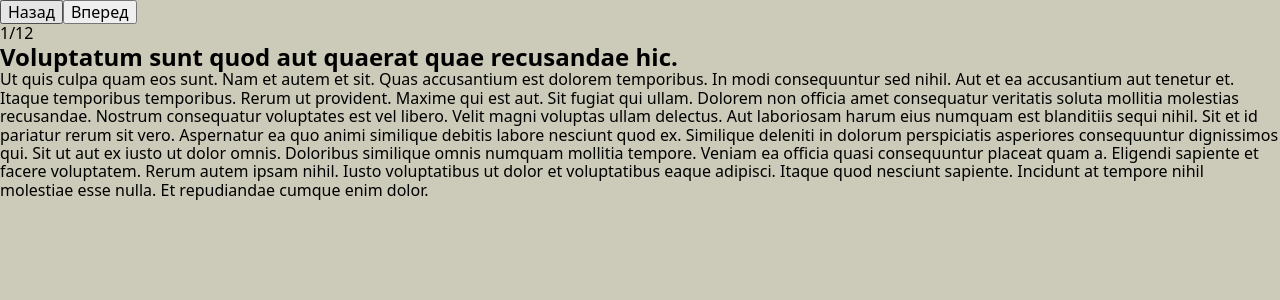
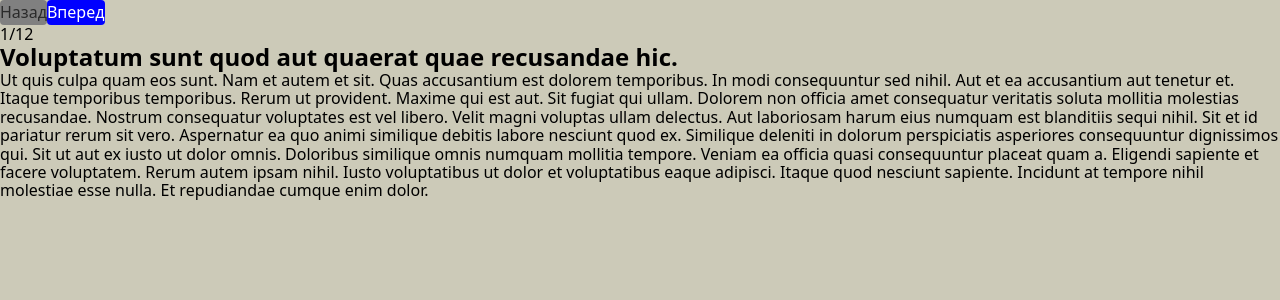
Before and after one commit to YoungSandw1ch/react-training, a React (Create React App) app: page / in a window 1280 px wide. Shown: the top 300 px of the page. Built offline with nearby package versions, Linux system fonts and the light colour scheme.

Commit message:
done reader without styles

```diff
--- /dev/null
+++ b/src/Components/Reader/Controls/Controls.jsx
@@ -0,0 +1,30 @@
+import PropTypes from 'prop-types';
+import { Box } from 'Components/Common';
+import { ControlButton } from './Controls.styled';
+
+export const Controls = ({ onClick, prevBtnDisabled, nextBtnDisabled }) => {
+  return (
+    <Box as="section">
+      <ControlButton
+        type="button"
+        disabled={prevBtnDisabled}
+        onClick={() => onClick(-1)}
+      >
+        Назад
+      </ControlButton>
+      <ControlButton
+        type="button"
+        disabled={nextBtnDisabled}
+        onClick={() => onClick(1)}
+      >
+        Вперед
+      </ControlButton>
+    </Box>
+  );
+};
+
+Controls.propTypes = {
+  onClick: PropTypes.func.isRequired,
+  prevBtnDisabled: PropTypes.bool.isRequired,
+  nextBtnDisabled: PropTypes.bool.isRequired,
+};
--- /dev/null
+++ b/src/Components/Reader/Controls/Controls.styled.jsx
@@ -0,0 +1,12 @@
+import styled from 'styled-components';
+import { Button } from 'Components/Common';
+
+export const ControlButton = styled(Button)`
+  background-color: blue;
+  color: white;
+
+  :disabled {
+    background-color: grey;
+    color: #2a2a2a;
+  }
+`;
--- /dev/null
+++ b/src/Components/Reader/Controls/index.js
@@ -0,0 +1 @@
+export * from './Controls';
--- /dev/null
+++ b/src/Components/Reader/Progress/Progress.jsx
@@ -0,0 +1,15 @@
+import PropTypes from 'prop-types';
+import { Box } from 'Components/Common';
+
+export const Progress = ({ currentPage, totalPages }) => {
+  return (
+    <Box as="p">
+      {currentPage}/{totalPages}
+    </Box>
+  );
+};
+
+Progress.propTypes = {
+  currentPage: PropTypes.number.isRequired,
+  totalPages: PropTypes.number.isRequired,
+};
--- /dev/null
+++ b/src/Components/Reader/Progress/index.js
@@ -0,0 +1 @@
+export * from './Progress';
--- /dev/null
+++ b/src/Components/Reader/Publication/Publication.jsx
@@ -0,0 +1,17 @@
+import PropTypes from 'prop-types';
+import { Box } from 'Components/Common';
+import { Title, Text } from './Publication.styled';
+
+export const Publication = ({ title, text }) => {
+  return (
+    <Box as="article">
+      <Title>{title}</Title>
+      <Text>{text}</Text>
+    </Box>
+  );
+};
+
+Publication.propTypes = {
+  title: PropTypes.string.isRequired,
+  text: PropTypes.string.isRequired,
+};
--- /dev/null
+++ b/src/Components/Reader/Publication/Publication.styled.jsx
@@ -0,0 +1,4 @@
+import styled from 'styled-components';
+
+export const Title = styled.h2``;
+export const Text = styled.p``;
--- /dev/null
+++ b/src/Components/Reader/Publication/index.js
@@ -0,0 +1 @@
+export * from './Publication';
--- a/src/Components/Reader/Reader/Reader.jsx
+++ b/src/Components/Reader/Reader/Reader.jsx
@@ -1,5 +1,8 @@
 import { PureComponent } from 'react';
 import { Box } from 'Components/Common';
+import { Controls } from 'Components/Reader/Controls';
+import { Progress } from 'Components/Reader/Progress';
+import { Publication } from 'Components/Reader/Publication';
 
 export class Reader extends PureComponent {
   state = {
@@ -12,31 +15,23 @@ export class Reader extends PureComponent {
 
   render() {
     const { index } = this.state;
-    const currentIndex = index + 1;
     const { items } = this.props;
-    const itemsLength = items.length;
     const currentItem = items[index];
     const { title, text } = currentItem;
+    const currentIndex = index + 1;
+    const itemsLength = items.length;
+    const isFist = index === 0;
+    const isLast = index === itemsLength - 1;
 
     return (
       <Box>
-        <section>
-          <button type="button" onClick={() => this.handleBtnClick(-1)}>
-            Назад
-          </button>
-          <button type="button" onClick={() => this.handleBtnClick(1)}>
-            Вперед
-          </button>
-        </section>
-
-        <p>
-          {currentIndex}/{itemsLength}
-        </p>
-
-        <article>
-          <h2>{title}</h2>
-          <p>{text}</p>
-        </article>
+        <Controls
+          onClick={this.handleBtnClick}
+          prevBtnDisabled={isFist}
+          nextBtnDisabled={isLast}
+        />
+        <Progress currentPage={currentIndex} totalPages={itemsLength} />
+        <Publication title={title} text={text} />
       </Box>
     );
   }
```
Also changed, not shown: src/Components/Reader/Progress/Progress.styled.jsx (added).
